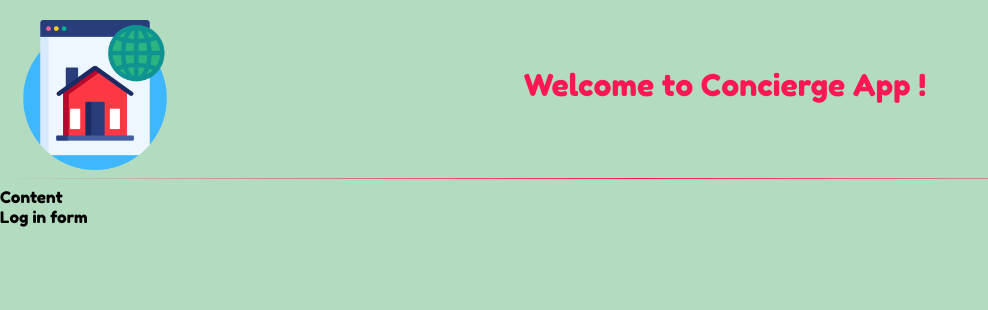
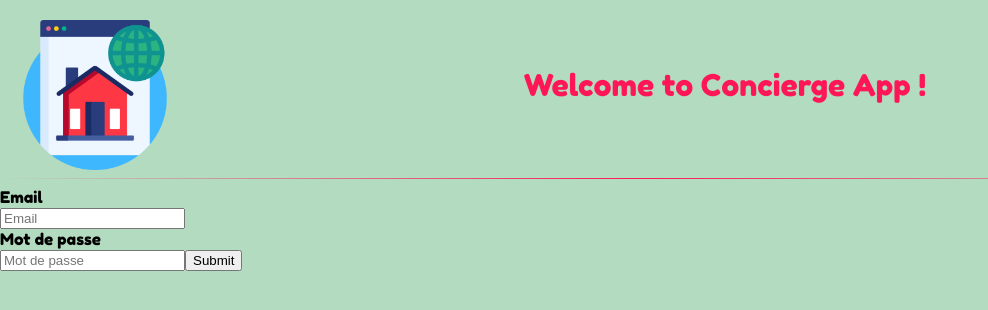
Before and after one commit to rlemasquerier/concierge-app, a React (Create React App) app: page /login in a window 1280 px wide. Shown: the top 310 px of the page, without its empty margins (0-988 px from the left). Built offline with nearby package versions, Linux system fonts and the light colour scheme.

Commit message:
login form

```diff
--- a/src/pages/Login/Login.js
+++ b/src/pages/Login/Login.js
@@ -2,6 +2,8 @@
 
 import React, { Component } from 'react';
 import injectSheet from 'react-jss';
+import { Formik } from 'formik';
+import * as Yup from 'yup';
 import { Header } from '../../components/common/Header';
 
 type Props = {
@@ -10,17 +12,83 @@ type Props = {
 
 type State = {};
 
+const validationSchema = Yup.object().shape({
+  email: Yup.string()
+    .email()
+    .required('Required'),
+  password: Yup.string().required('No password provided.'),
+});
+
 class Login extends Component<Props, State> {
+  submitForm = (values: { email: string, password: string }, actions: Object) => {
+    setTimeout(() => {
+      alert(JSON.stringify(values, null, 2));
+      actions.setSubmitting(false);
+    }, 500);
+  };
   render() {
     const { classes } = this.props;
+    console.log(this.props);
     return (
       <div className={classes.container}>
         <Header />
-        <div className={classes.main}>
-          <hr />
-          <div>Content</div>
-          <div>Log in form</div>
-        </div>
+        <hr />
+        <Formik
+          initialValues={{ email: '' }}
+          onSubmit={this.submitForm}
+          validationSchema={validationSchema}
+        >
+          {props => {
+            const {
+              values,
+              touched,
+              errors,
+              isSubmitting,
+              handleChange,
+              handleBlur,
+              handleSubmit,
+            } = props;
+            return (
+              <form onSubmit={handleSubmit}>
+                <label htmlFor="email" style={{ display: 'block' }}>
+                  Email
+                </label>
+                <input
+                  id="email"
+                  placeholder="Email"
+                  type="text"
+                  value={values.email}
+                  onChange={handleChange}
+                  onBlur={handleBlur}
+                  className={errors.email && touched.email ? 'text-input error' : 'text-input'}
+                />
+                {errors.email && touched.email && (
+                  <div className="input-feedback">{errors.email}</div>
+                )}
+                <label htmlFor="password" style={{ display: 'block' }}>
+                  Mot de passe
+                </label>
+                <input
+                  id="password"
+                  placeholder="Mot de passe"
+                  type="password"
+                  value={values.password}
+                  onChange={handleChange}
+                  onBlur={handleBlur}
+                  className={
+                    errors.password && touched.password ? 'text-input error' : 'text-input'
+                  }
+                />
+                {errors.password && touched.password && (
+                  <div className="input-feedback">{errors.password}</div>
+                )}
+                <button type="submit" disabled={isSubmitting}>
+                  Submit
+                </button>
+              </form>
+            );
+          }}
+        </Formik>
       </div>
     );
   }
```
